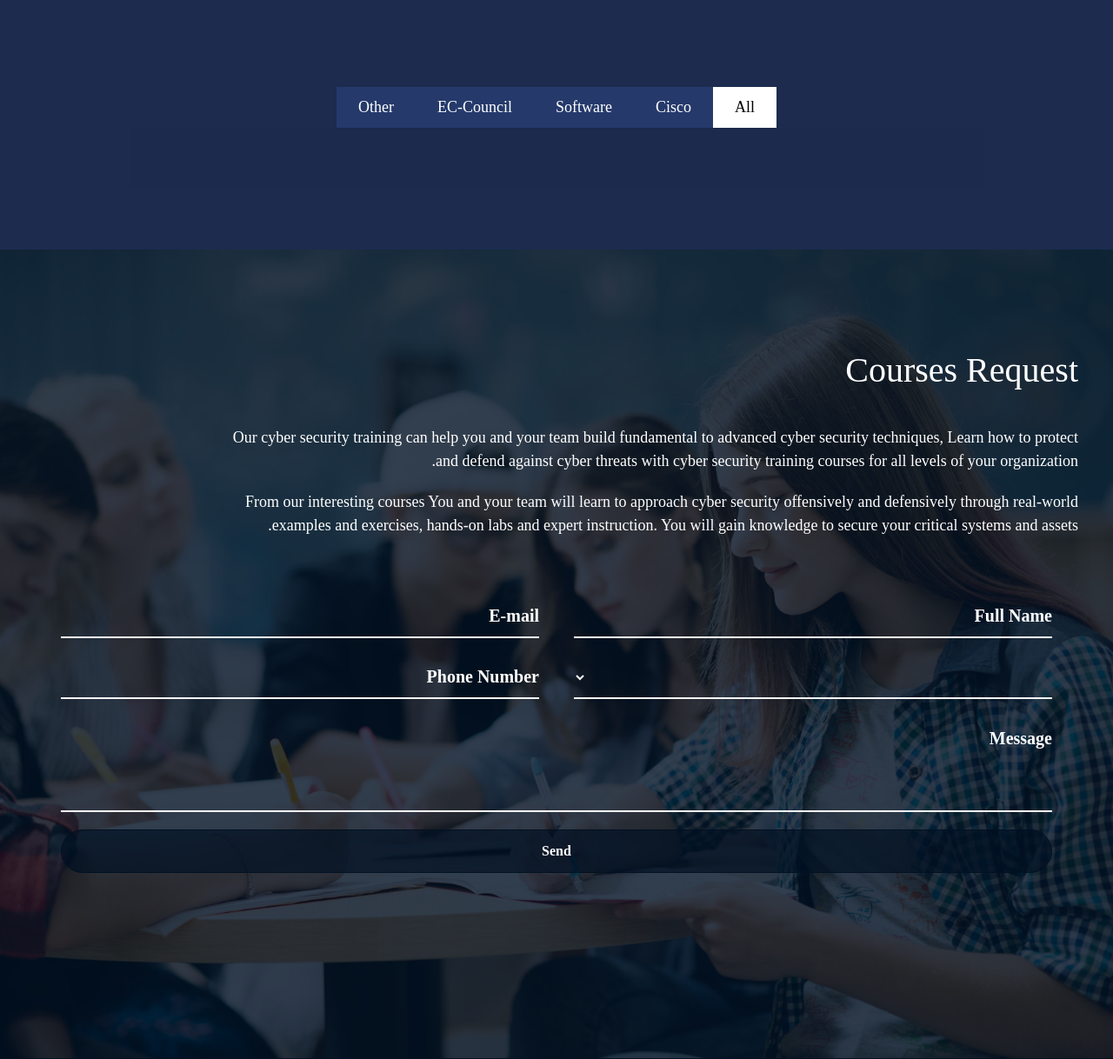
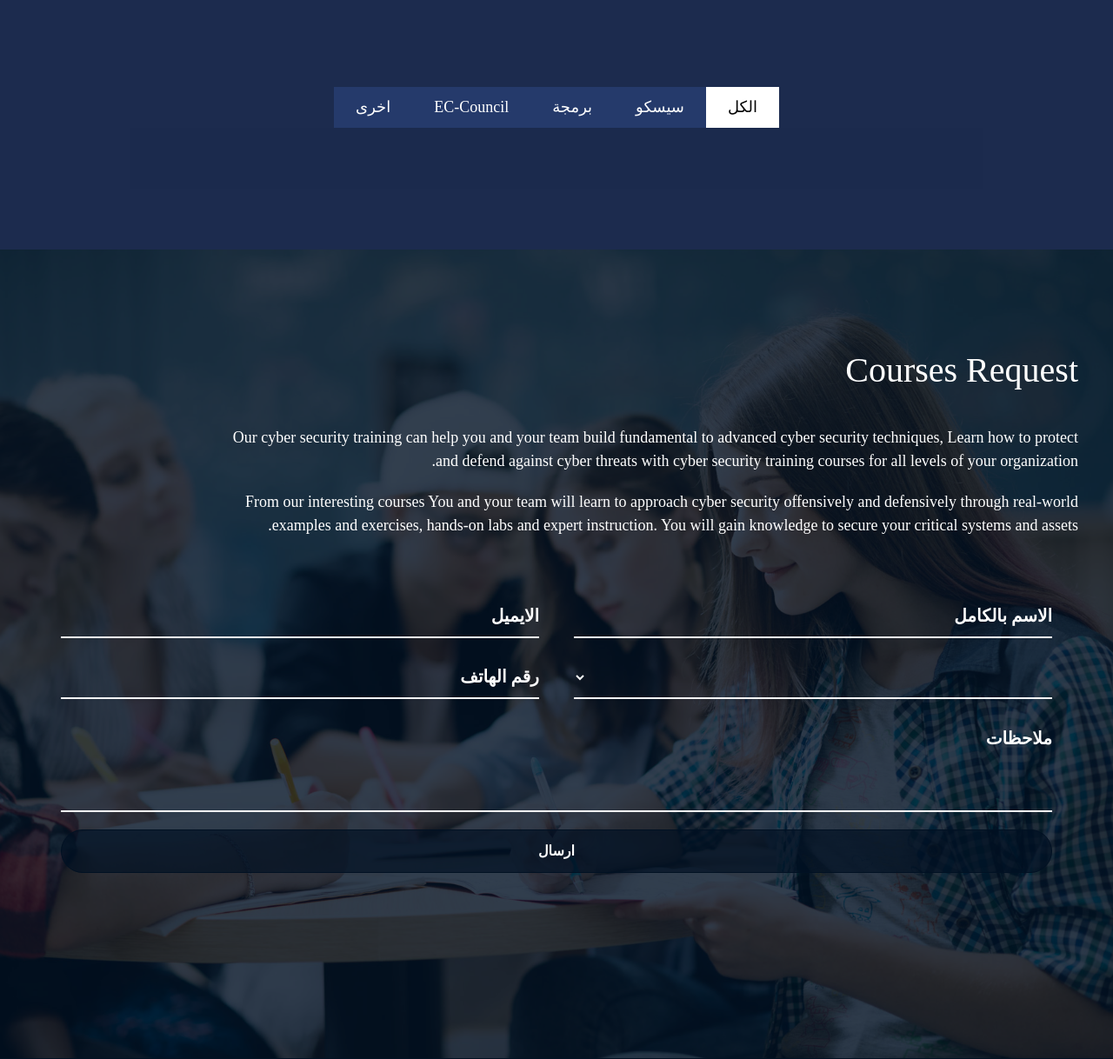
Before and after one commit to mazen103501/joransom, a PHP site: page /joransom/homear.php?pages=trainingpage in a window 1280 px wide. Shown: the part 75-1293 px from the top of the page at 87% size. Run offline with PHP 8.4, Linux system fonts and the light colour scheme; data that the repository does not hold is empty.

Commit message:
edit text in arabic

```diff
--- a/homear.php
+++ b/homear.php
@@ -712,11 +712,11 @@ if($do=='dashborad'){
 
 
     <div class="filter-buttons">
-        <button class="selected">All</button>
-        <button>Cisco</button>
-        <button>Software</button>
+        <button class="selected">الكل</button>
+        <button>سيسكو</button>
+        <button>برمجة</button>
         <button>EC-Council</button>
-        <button>Other</button>
+        <button>اخرى</button>
     </div>
 
 
@@ -734,7 +734,7 @@ if($do=='dashborad'){
 
         echo "<img src='HTML/upload/course/$photos' alt='image' />";
         echo "<div><h6>".$course['Course_name']."</h6></div>";
-        echo "<a href='#request'>Enroll now</a>";
+        echo "<a href='#request'>سجل الان</a>";
 
         echo "</div>";
     }
@@ -758,7 +758,7 @@ if($do=='dashborad'){
 
         echo "<img src='HTML/upload/course/$photos' alt='image'/>";
         echo "<div><h6>".$course['Course_name']."</h6></div>";
-        echo "<a href='#request'>Enroll now</a>";
+        echo "<a href='#request'>سجل الان</a>";
         echo "</div>";
     }
 
@@ -780,7 +780,7 @@ if($do=='dashborad'){
 
         echo "<img src='HTML/upload/course/$photos' alt='image'/>";
         echo "<div><h6>".$course['Course_name']."</h6></div>";
-        echo "<a href='#request'>Enroll now</a>";
+        echo "<a href='#request'>سجل الان</a>";
 
         echo "</div>";
     }
@@ -807,7 +807,7 @@ if($do=='dashborad'){
 
         echo "<img src='HTML/upload/course/$photos' alt='image'/>";
         echo "<div><h6>".$course['Course_name']."</h6></div>";
-        echo "<a href='#request'>Enroll now</a>";
+        echo "<a href='#request'>سجل الان</a>";
 
         echo "</div>";
     }
@@ -824,8 +824,8 @@ if($do=='dashborad'){
             </div>
             <form method="POST" action="courserequest.php">
                 <div>
-                    <input type="text" placeholder="Full Name" name="fullname" id="form-name" required>
-                    <input type="text" placeholder="E-mail" name="email" id="form-email" required>
+                    <input type="text" placeholder="الاسم بالكامل" name="fullname" id="form-name" required>
+                    <input type="text" placeholder="الايميل" name="email" id="form-email" required>
                 </div>
                 <div>
                     <select name="courses" id="form-courses" disabled>
@@ -852,11 +852,11 @@ if($do=='dashborad'){
 
 
                     </select>
-                    <input type="number" placeholder="Phone Number" name="number" id="form-number" >
+                    <input type="number" placeholder="رقم الهاتف" name="number" id="form-number" >
 
                 </div>
-                <textarea placeholder="Message" name="message" id="form-message"></textarea>
-                <input type="submit" name="save" value="Send" id="form-submit">
+                <textarea placeholder="ملاحظات" name="message" id="form-message"></textarea>
+                <input type="submit" name="save" value="ارسال" id="form-submit">
                 <p class="form-result"></p>
 
             </form>
```
